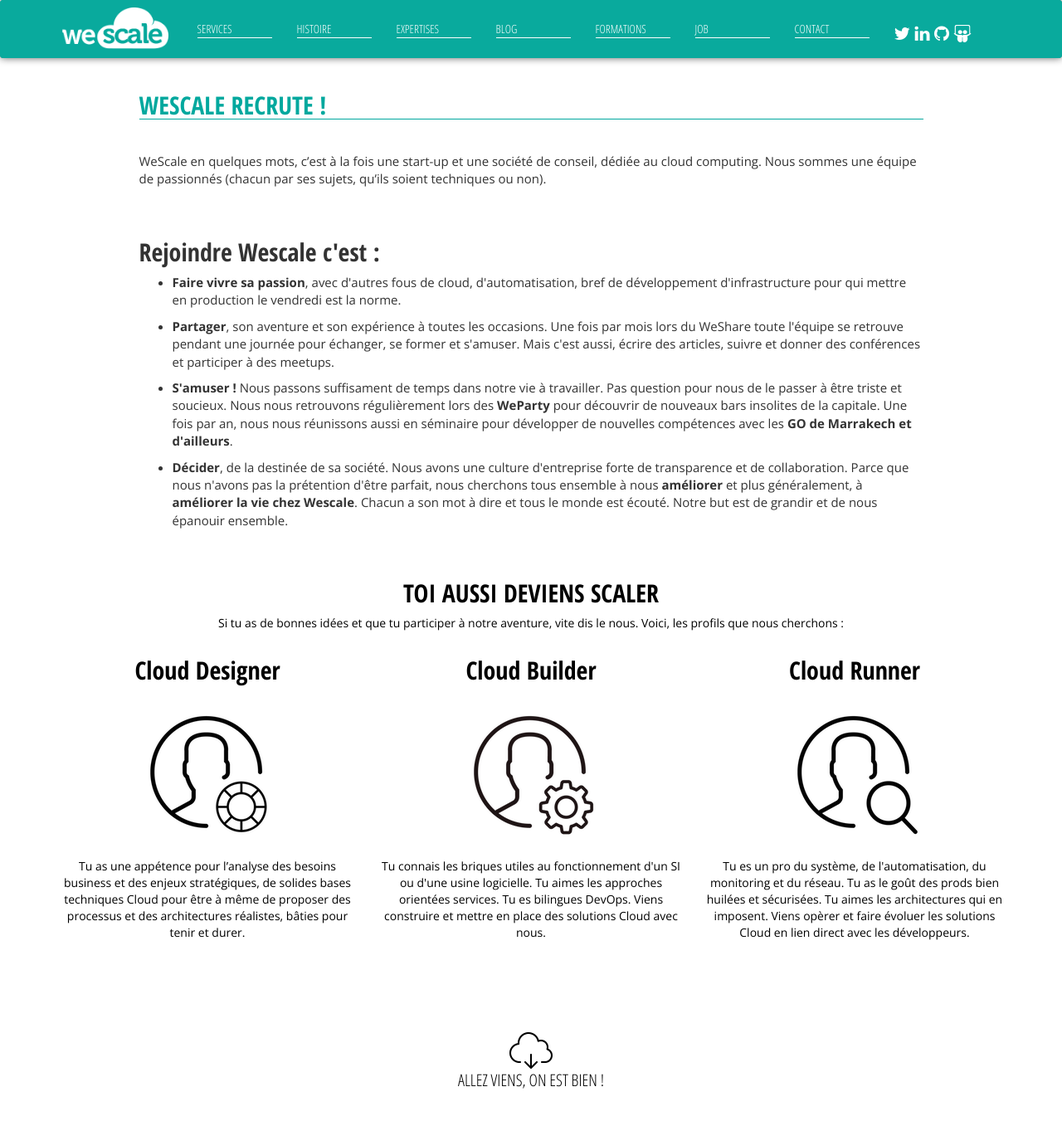
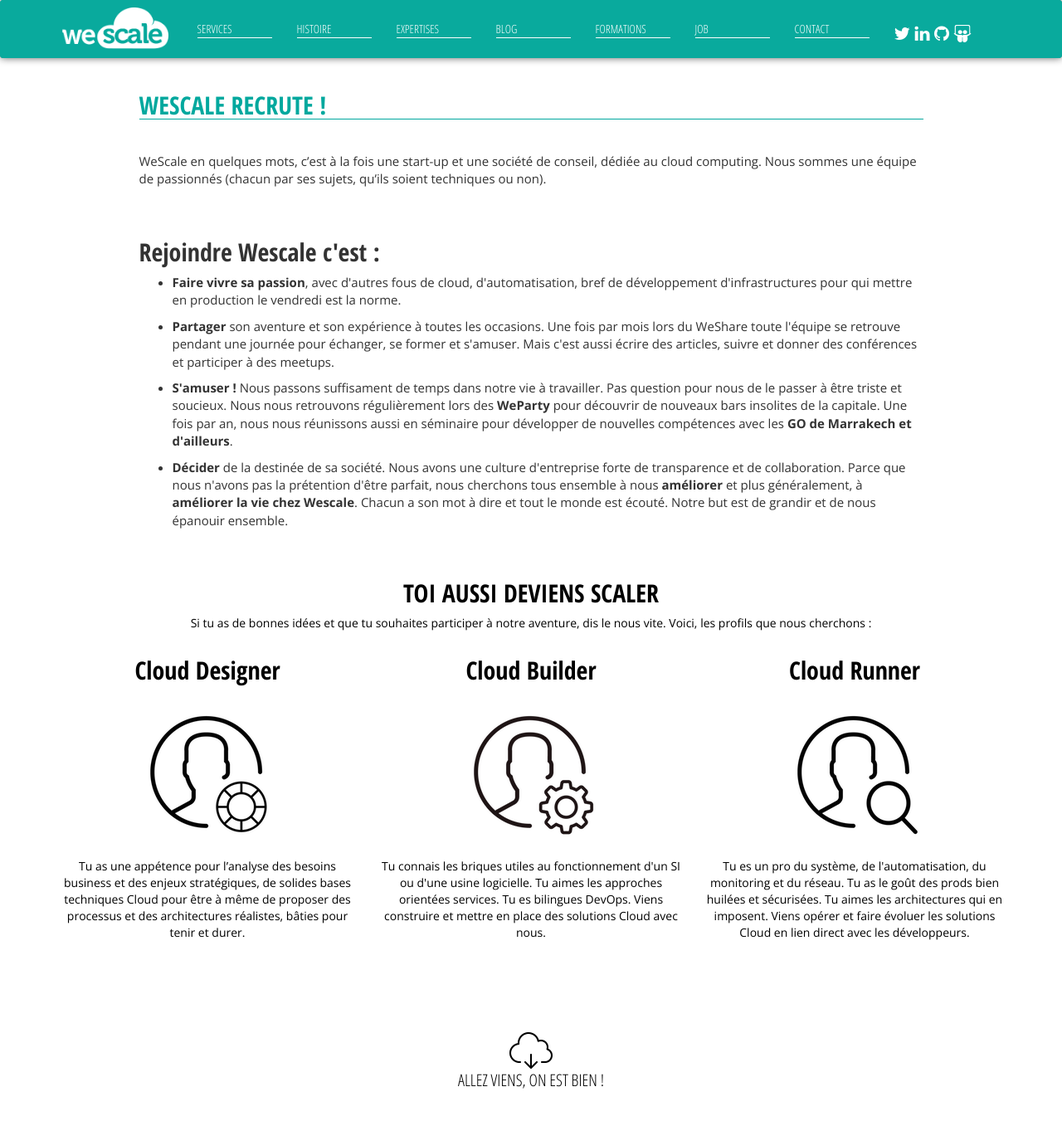
Before and after one commit to wescale/wescale-site, a Jekyll site: the page built from job.html, in a window 1280 px wide and 1400 px high. Shown: the top 1351 px of the window at 83% size. Built offline with Jekyll 4.4.1, drawn with Linux system fonts in a browser that asks for light colours; nearby versions of some CDN libraries; comment, search, counter and statistics services are not loaded.

Commit message:
Fix typos in job page

```diff
--- a/job.html
+++ b/job.html
@@ -32,14 +32,14 @@
                         <li><p>
                             <b>Faire vivre sa passion</b>, avec d'autres fous de cloud, d'automatisation, bref de
                             développement
-                            d'infrastructure pour qui mettre en production le vendredi est la norme.
+                            d'infrastructures pour qui mettre en production le vendredi est la norme.
                         </p>
                         </li>
                         <li><p>
-                            <b>Partager</b>, son aventure et son expérience à toutes les occasions. Une fois par mois
+                            <b>Partager</b> son aventure et son expérience à toutes les occasions. Une fois par mois
                             lors du
                             WeShare toute l'équipe se retrouve pendant une journée pour échanger, se former et s'amuser.
-                            Mais c'est aussi, écrire des articles, suivre et donner des conférences et participer à des
+                            Mais c'est aussi écrire des articles, suivre et donner des conférences et participer à des
                             meetups.
                         </p>
                         </li>
@@ -55,13 +55,13 @@
                         </p>
                         </li>
                         <li><p>
-                            <b>Décider</b>, de la destinée de sa société. Nous avons une culture d'entreprise forte de
+                            <b>Décider</b> de la destinée de sa société. Nous avons une culture d'entreprise forte de
                             transparence et de collaboration. Parce que nous n'avons pas la prétention d'être parfait,
                             nous
                             cherchons tous ensemble à nous <b>améliorer</b> et plus généralement, à <b>améliorer la vie
                             chez
                             Wescale</b>.
-                            Chacun a son mot à dire et tous le monde est écouté. Notre but est de grandir et de nous
+                            Chacun a son mot à dire et tout le monde est écouté. Notre but est de grandir et de nous
                             épanouir
                             ensemble.
                         </p>
@@ -79,7 +79,7 @@
                                          data-target="#rejoignez-nous-modal">Toi aussi deviens Scaler</a></h1>
                     <p><a id="rejoignez-nous-2" href="#rejoignez-nous" data-toggle="modal"
                           data-target="#rejoignez-nous-modal">Si tu as de bonnes
-                        idées et que tu participer à notre aventure, vite dis le nous.
+                        idées et que tu souhaites participer à notre aventure, dis le nous vite.
                     Voici, les profils que nous cherchons : </a></p>
                 </div>
             </div>
@@ -133,7 +133,7 @@
                             Tu es un pro du système, de l'automatisation, du monitoring et du réseau. Tu as le
                             goût des
                             prods bien huilées et sécurisées. Tu aimes les architectures qui en imposent.
-                            Viens opèrer et faire évoluer les solutions Cloud en lien direct avec les développeurs.
+                            Viens opérer et faire évoluer les solutions Cloud en lien direct avec les développeurs.
                         </a>
                     </p>
                 </div>
```
